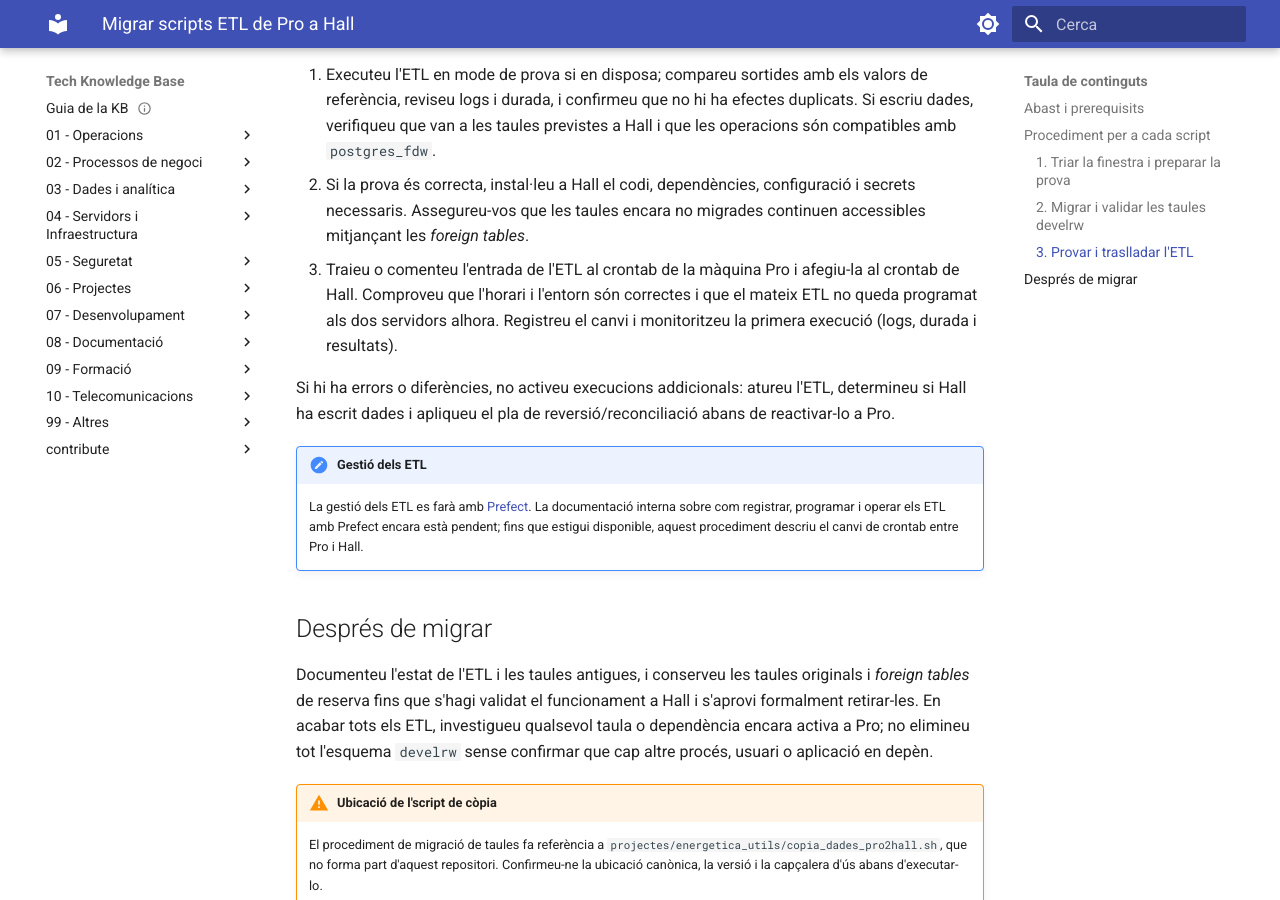
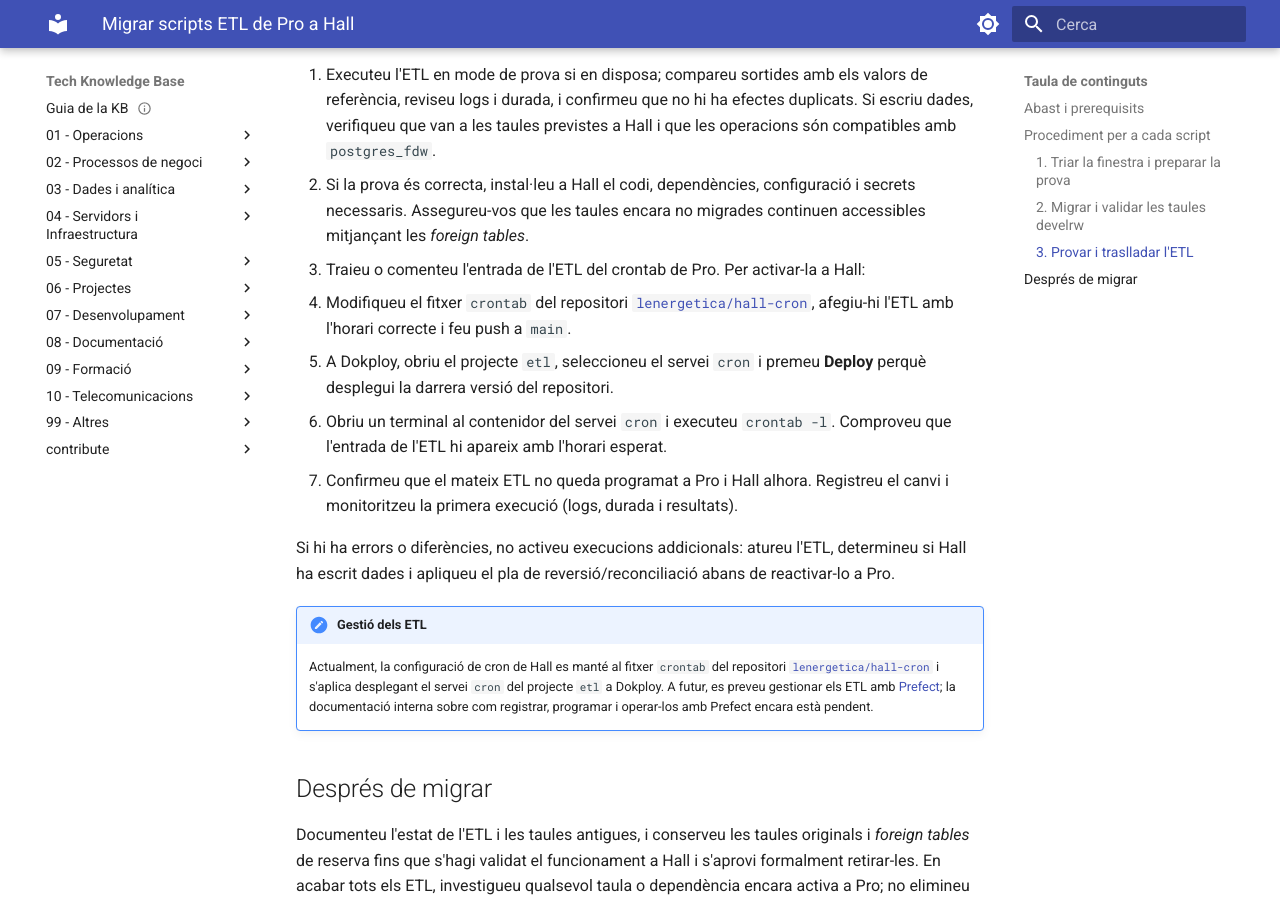
Before and after one commit to lenergetica/le-tech-knowledge-base, an MkDocs documentation site: the page built from docs/01/Postgres/migrar-scripts-etl-de-pro-a-hall.md, in a window 1280 px wide and 900 px high, scrolled down 2961 px. Built offline with MkDocs 1.6.1 and Material for MkDocs 9.7.7, drawn with Linux system fonts in a browser that asks for light colours.

Commit message:
fix: Update ETL migration procedure for crontab management and clarify deployment steps

```diff
--- a/docs/01/Postgres/migrar-scripts-etl-de-pro-a-hall.md
+++ b/docs/01/Postgres/migrar-scripts-etl-de-pro-a-hall.md
@@ -72,12 +72,16 @@ Abans de canviar la planificació:
 
 1. Executeu l'ETL en mode de prova si en disposa; compareu sortides amb els valors de referència, reviseu logs i durada, i confirmeu que no hi ha efectes duplicats. Si escriu dades, verifiqueu que van a les taules previstes a Hall i que les operacions són compatibles amb `postgres_fdw`.
 2. Si la prova és correcta, instal·leu a Hall el codi, dependències, configuració i secrets necessaris. Assegureu-vos que les taules encara no migrades continuen accessibles mitjançant les *foreign tables*.
-3. Traieu o comenteu l'entrada de l'ETL al crontab de la màquina Pro i afegiu-la al crontab de Hall. Comproveu que l'horari i l'entorn són correctes i que el mateix ETL no queda programat als dos servidors alhora. Registreu el canvi i monitoritzeu la primera execució (logs, durada i resultats).
+3. Traieu o comenteu l'entrada de l'ETL del crontab de Pro. Per activar-la a Hall:
+   1. Modifiqueu el fitxer `crontab` del repositori [`lenergetica/hall-cron`](https://github.com/lenergetica/hall-cron), afegiu-hi l'ETL amb l'horari correcte i feu push a `main`.
+   2. A Dokploy, obriu el projecte `etl`, seleccioneu el servei `cron` i premeu **Deploy** perquè desplegui la darrera versió del repositori.
+   3. Obriu un terminal al contenidor del servei `cron` i executeu `crontab -l`. Comproveu que l'entrada de l'ETL hi apareix amb l'horari esperat.
+   4. Confirmeu que el mateix ETL no queda programat a Pro i Hall alhora. Registreu el canvi i monitoritzeu la primera execució (logs, durada i resultats).
 
 Si hi ha errors o diferències, no activeu execucions addicionals: atureu l'ETL, determineu si Hall ha escrit dades i apliqueu el pla de reversió/reconciliació abans de reactivar-lo a Pro.
 
 !!! note "Gestió dels ETL"
-    La gestió dels ETL es farà amb [Prefect](https://docs.prefect.io/). La documentació interna sobre com registrar, programar i operar els ETL amb Prefect encara està pendent; fins que estigui disponible, aquest procediment descriu el canvi de crontab entre Pro i Hall.
+    Actualment, la configuració de cron de Hall es manté al fitxer `crontab` del repositori [`lenergetica/hall-cron`](https://github.com/lenergetica/hall-cron) i s'aplica desplegant el servei `cron` del projecte `etl` a Dokploy. A futur, es preveu gestionar els ETL amb [Prefect](https://docs.prefect.io/); la documentació interna sobre com registrar, programar i operar-los amb Prefect encara està pendent.
 
 ## Després de migrar
 
```
